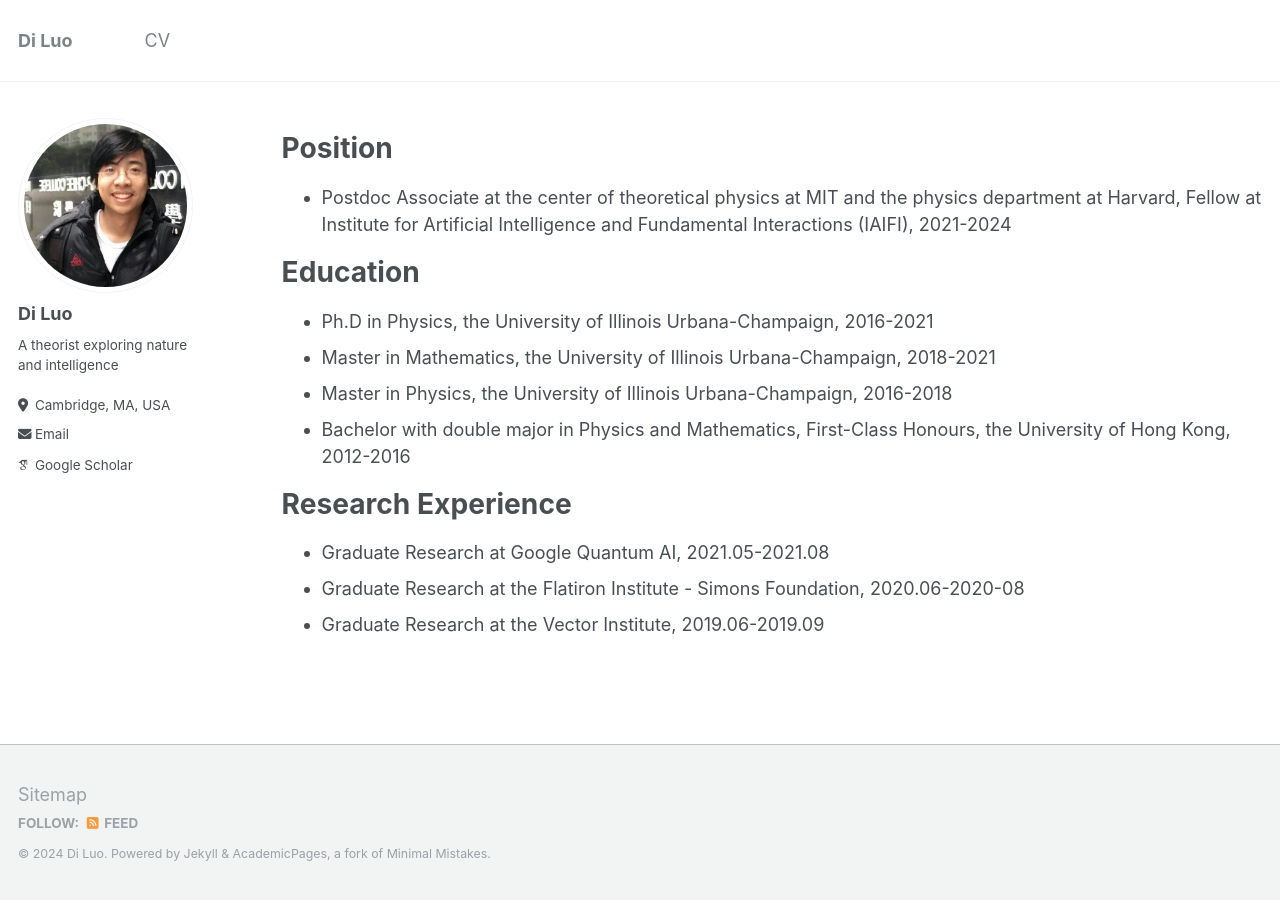
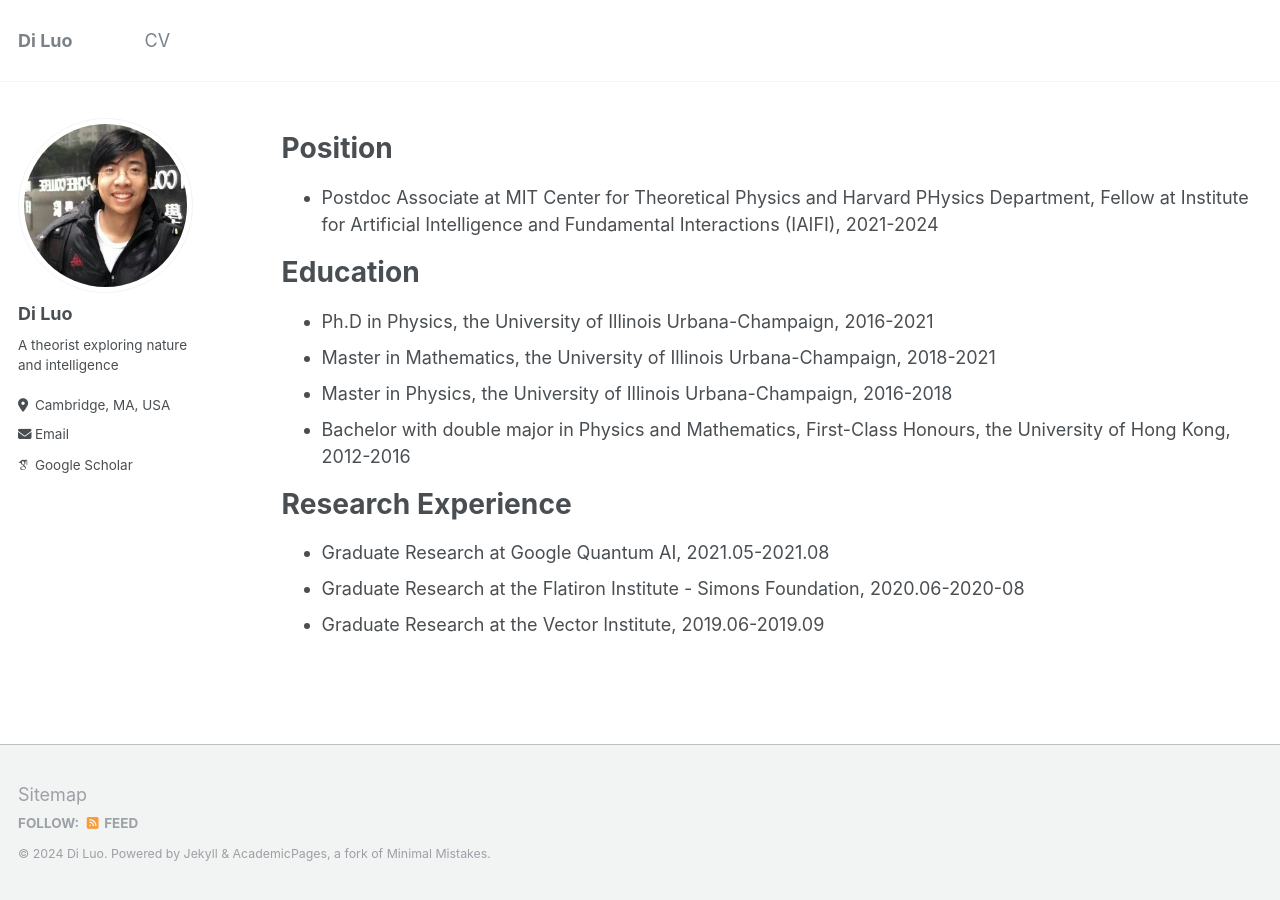
Before and after one commit to diluo28/diluo.github.io, a Jekyll site: the page built from _pages/cv.md, in a window 1280 px wide. Built offline with Jekyll 4.4.1, drawn with Linux system fonts in a browser that asks for light colours; some web fonts are replaced.

Commit message:
Update cv.md

```diff
--- a/_pages/cv.md
+++ b/_pages/cv.md
@@ -11,7 +11,7 @@ redirect_from:
 
 Position
 ======
-* Postdoc Associate at the center of theoretical physics at MIT and the physics department at Harvard, Fellow at Institute for Artificial Intelligence and Fundamental Interactions (IAIFI), 2021-2024
+* Postdoc Associate at MIT Center for Theoretical Physics and Harvard PHysics Department, Fellow at Institute for Artificial Intelligence and Fundamental Interactions (IAIFI), 2021-2024
 
 Education
 ======
```
